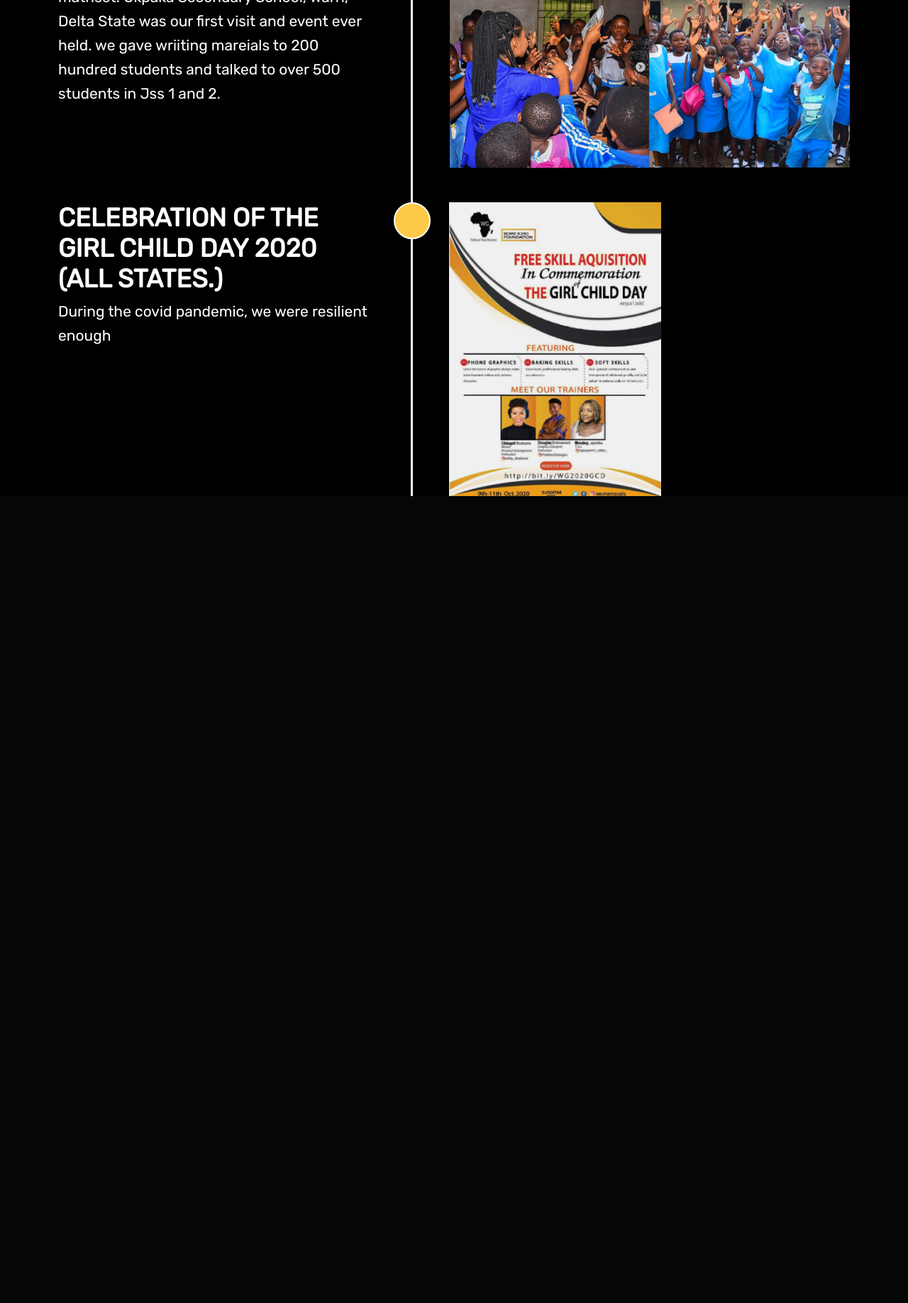
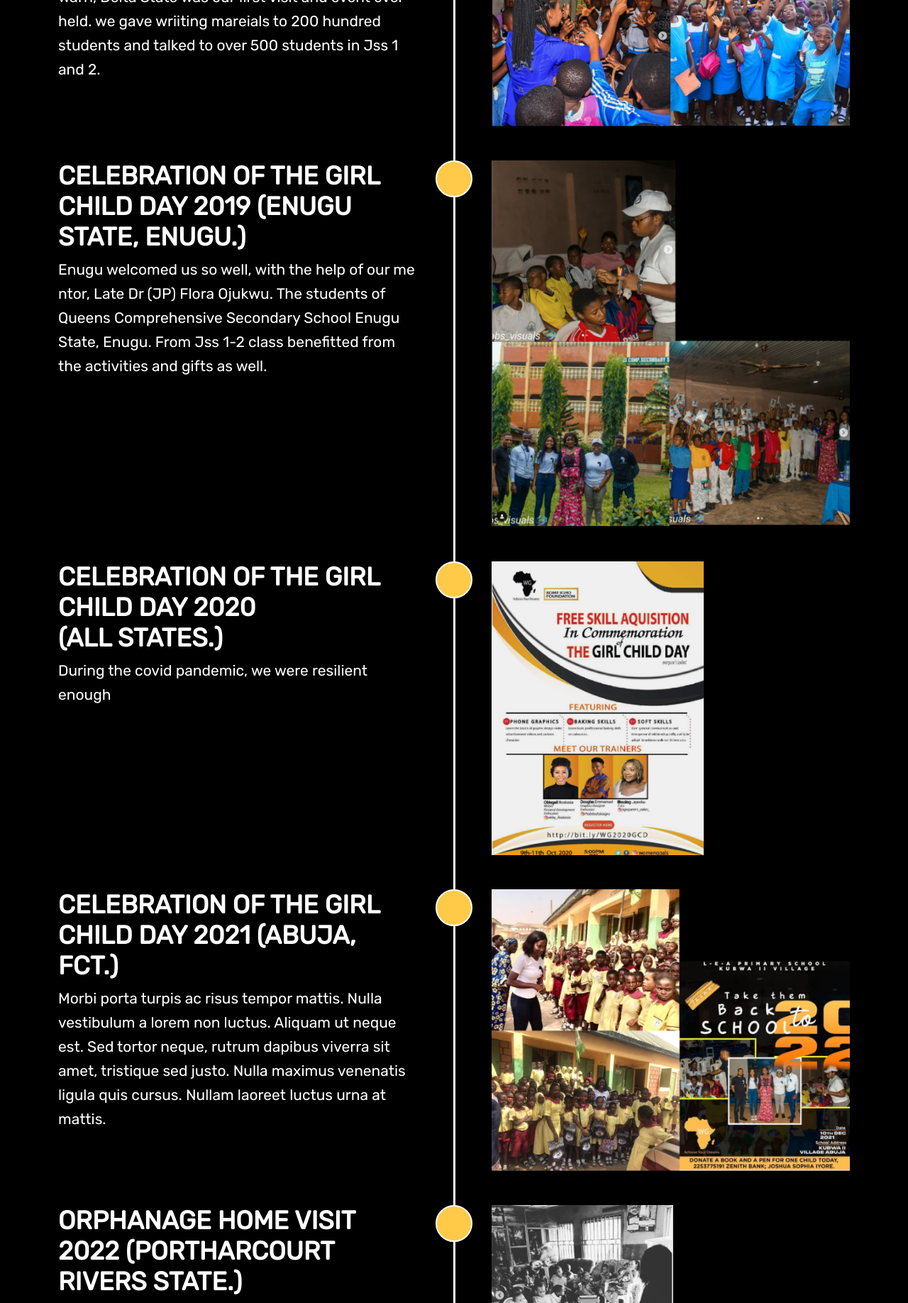
Before and after one commit to winninggodspower/womengoals, a Python web app: template templates/index.html in a window 1280 px wide. Shown: the part 3440-5276 px from the top of the page at 71% size. Before the commit the page ends 4139 px from the top, so only its background shows below. Run offline with Jinja, Linux system fonts and the light colour scheme; the template is opened without the code that fills it, so the values that code supplies are empty.

Commit message:
don with timeline

```diff
--- a/static/css/main.css
+++ b/static/css/main.css
@@ -305,3 +305,7 @@
     font-weight: 700;
     line-height: 34px;
 }
+
+.timeline-component img{
+    max-width: 100%;
+}
--- a/static/css/media-queries.css
+++ b/static/css/media-queries.css
@@ -10,4 +10,13 @@
     .aim-item-container{
         grid-template-columns: 1fr;
     }
+
+    #project-timeline{
+        grid-template-columns: 3px 1fr 1fr;
+        grid-column-gap: 3px;
+    }
+
+    .timeline-middle{
+        grid-area: 1/2;
+    }
  }
--- a/templates/index.html
+++ b/templates/index.html
@@ -252,7 +252,26 @@
 
 
 
-        <div class="timeline-component pe-5">
+        <div class="timeline-component pe-5 mb-5">
+          <h4>CELEBRATION OF
+            THE GIRL CHILD DAY 2019
+            (ENUGU STATE, ENUGU.)</h4>
+          <p>
+            Enugu welcomed us so well, with the help of our me
+            ntor, Late Dr (JP) Flora Ojukwu. The students of Queens Comprehensive Secondary School Enugu State, Enugu. From Jss 1-2 class benefitted from  the activities and gifts as well.
+          </p>
+        </div>
+
+        <div class="timeline-middle">
+          <div class="timeline-point rounded-circle"></div>
+        </div>
+
+        <div class="timeline-component ps-5 mb-5">
+          <img src="../static/assets/img/Group 171.png" alt="">
+        </div>
+
+
+        <div class="timeline-component pe-5 mb-5">
           <h4>CELEBRATION OF
             THE GIRL CHILD DAY 2020 <br>
             (ALL STATES.)</h4>
@@ -264,10 +283,54 @@
           <div class="timeline-point rounded-circle"></div>
         </div>
 
-        <div class="timeline-component ps-5">
+        <div class="timeline-component ps-5 mb-5">
           <img src="../static/assets/img/celebration.png" alt="">
         </div>
 
+
+
+        <div class="timeline-component pe-5 mb-5">
+          <h4>CELEBRATION OF
+            THE GIRL CHILD DAY 2021
+            (ABUJA, FCT.)</h4>
+          <p>Morbi porta turpis ac risus tempor mattis. Nulla
+            vestibulum a lorem non luctus. Aliquam ut
+            neque est. Sed tortor neque, rutrum dapibus
+            viverra sit amet, tristique sed justo. Nulla
+            maximus venenatis ligula quis cursus. Nullam
+            laoreet luctus urna at mattis.
+          </p>
+        </div>
+
+        <div class="timeline-middle">
+          <div class="timeline-point rounded-circle"></div>
+        </div>
+
+        <div class="timeline-component ps-5 mb-5">
+          <img src="../static/assets/img/Group 173.png" alt="">
+        </div>
+
+
+        <div class="timeline-component pe-5">
+          <h4>ORPHANAGE HOME VISIT
+            2022 (PORTHARCOURT
+            RIVERS STATE.)</h4>
+          <p>Morbi porta turpis ac risus tempor mattis. Nulla
+            vestibulum a lorem non luctus. Aliquam ut
+            neque est. Sed tortor neque, rutrum dapibus
+            viverra sit amet, tristique sed justo. Nulla
+            maximus venenatis ligula quis cursus. Nullam
+            laoreet luctus urna at mattis.
+          </p>
+        </div>
+
+        <div class="timeline-middle">
+          <div class="timeline-point rounded-circle"></div>
+        </div>
+
+        <div class="timeline-component ps-5">
+          <img src="../static/assets/img/Group 172.png" alt="">
+        </div>
       </div>
     </section>
 
```
Also changed, not shown: static/assets/img/Group 172.png (added), static/assets/img/Group 173.png (added).
